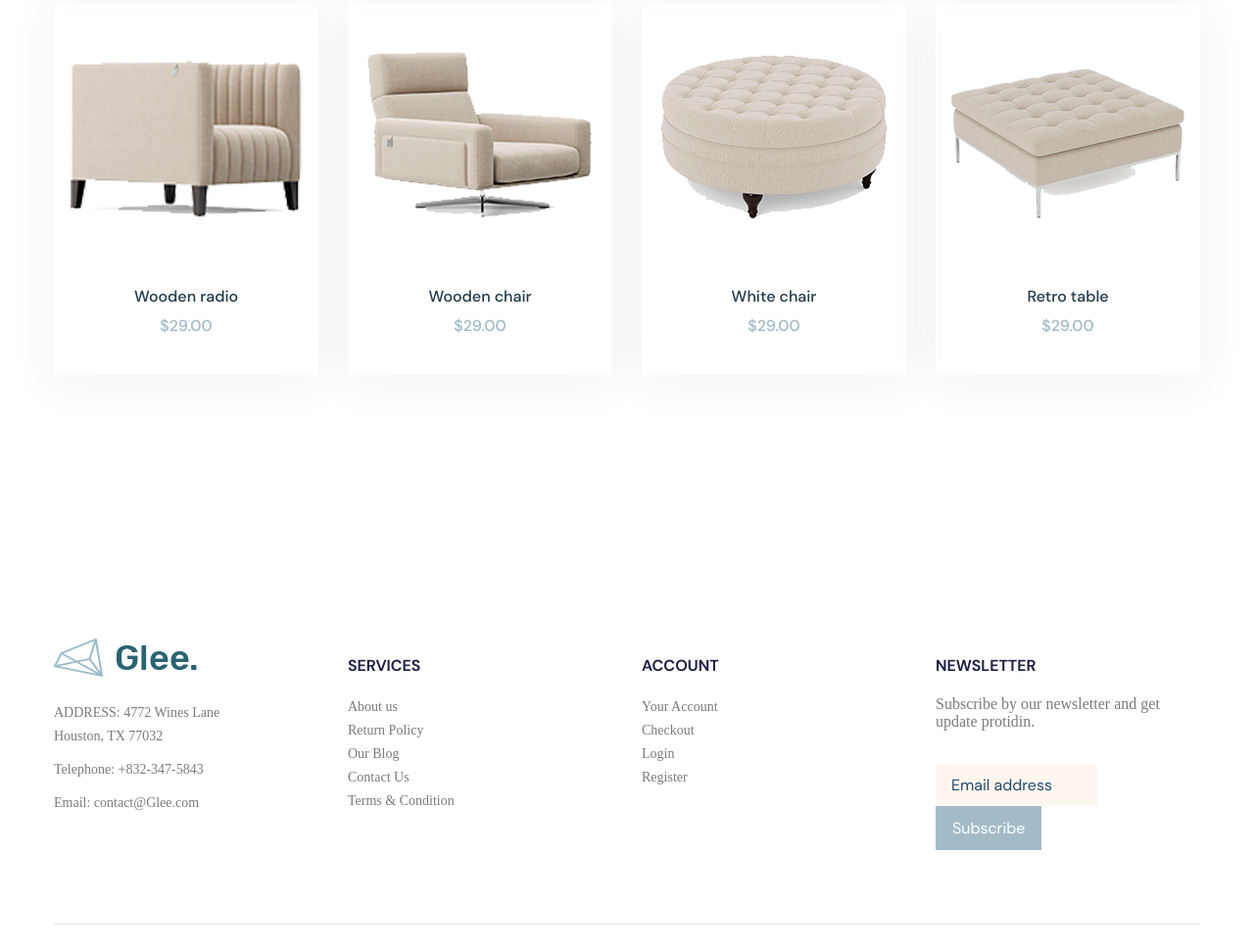
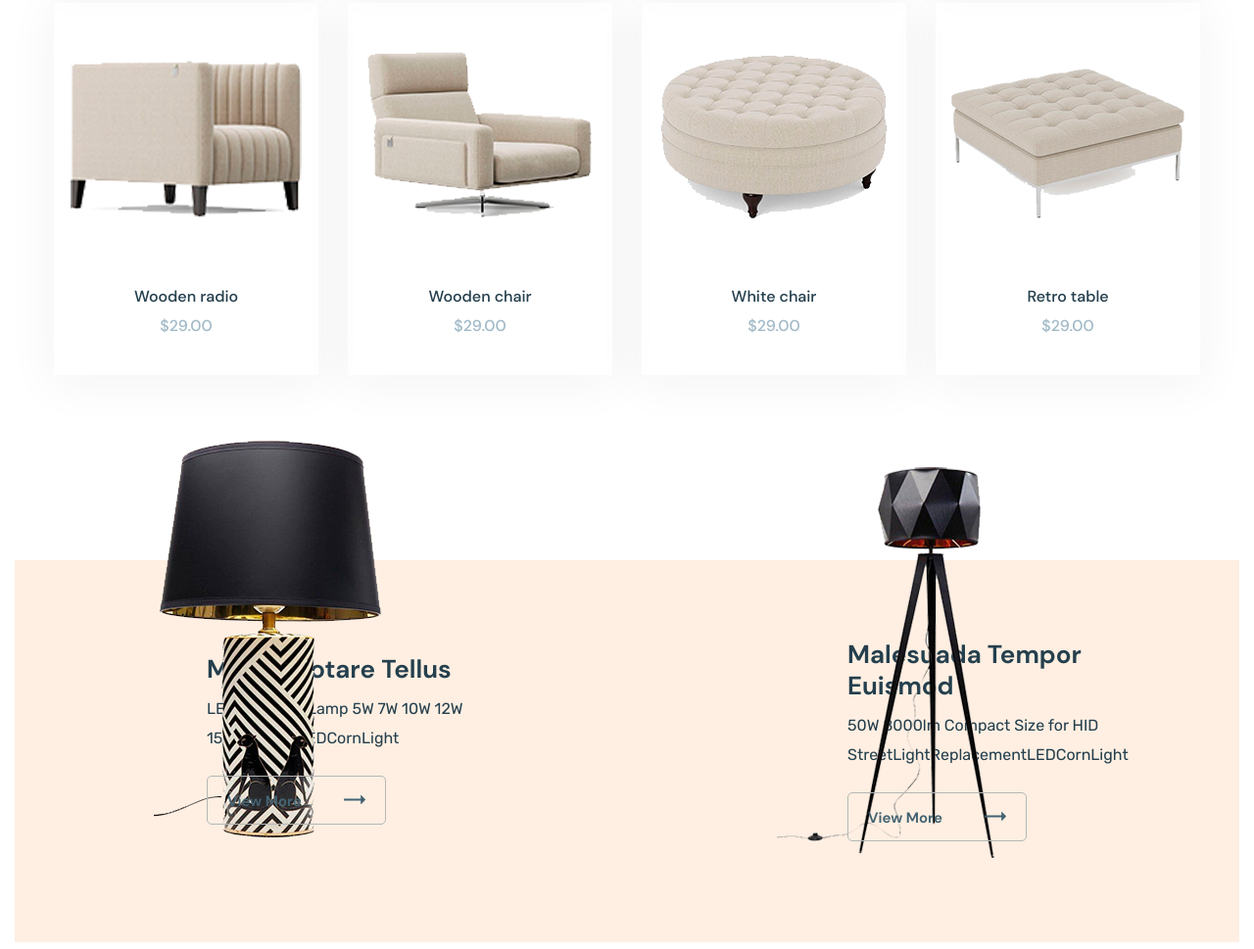
Before and after one commit to ITfrontTop/glee-maket, a website: page app/index.html in a window 1280 px wide. Shown: the part 1828-2797 px from the top of the page at 98% size. Drawn offline with nearby package versions, Linux system fonts and the light colour scheme; files that its build step writes are made by us from their sources.

Commit message:
added lamp section

```diff
--- a/app/index.html
+++ b/app/index.html
@@ -53,18 +53,18 @@
                 </nav>
                 <div class="user-nav">
                     <a class="user-nav__link user-nav__link-search" href="#">
-                        <img class="user-nav__img" src="images/search.svg" alt="search">
+                        <img class="user-nav__img" src="images/icons/search.svg" alt="search">
                     </a>
                     <a class="user-nav__link user-nav__link-heart" href="#">
-                        <img class="user-nav__img" src="images/heart.svg" alt="heart">
+                        <img class="user-nav__img" src="images/icons/heart.svg" alt="heart">
                         <span class="user-nav__num">0</span>
                     </a>
                     <a class="user-nav__link user-nav__link-cart" href="#">
-                        <img class="user-nav__img" src="images/cart.svg" alt="cart">
+                        <img class="user-nav__img" src="images/icons/cart.svg" alt="cart">
                         <span class="user-nav__num">0</span>
                     </a>
                     <a class="user-nav__link user-nav__link-menu" href="#">
-                        <img class="user-nav__img" src="images/menu.svg" alt="menu">
+                        <img class="user-nav__img" src="images/icons/menu.svg" alt="menu">
                     </a>
                 </div>
             </div>
@@ -108,7 +108,7 @@
                 </div>
             </div>
         </section>
-    </main>
+
 
         <section class="products-info">
             <div class="container">
@@ -456,6 +456,46 @@
             </div>
         </section>
 
+        <section class="lamp">
+            <div class="container">
+                <div class="lamp__inner">
+                    <div class="lamp-left">
+                        <img class="lamp-left__img" src="images/lamp-left.png" alt="lamp">
+                        <div class="lamp-left__content">
+                            <h4 class="lamp__title lamp-left__title">
+                                Mirum Notare Tellus
+                            </h4>
+                            <p class="lamp__text lamp-left__text">
+                                LEDCornBulb Lamp 5W 7W 10W 12W 15W E26 E27LEDCornLight
+                            </p>
+                            <a class="lamp__link lamp-left__link" href="#">
+                                View More
+                            </a>
+                        </div>
+                    </div>
+                    <div class="lamp-right">
+                        <img class="lamp-right__img" src="images/lemp-right.png" alt="lamp">
+                        <div class="lamp-right__content">
+                            <h4 class="lamp__title lamp-right__title">
+                                Malesuada Tempor  Euismod
+                            </h4>
+                            <p class="lamp__text lamp-right__text">
+                                50W 8000lm Compact Size for HID StreetLightReplacementLEDCornLight
+                            </p>
+                            <a class="lamp__link lamp-right__link" href="#">
+                                View More
+                            </a>
+                        </div>
+                    </div>
+                </div>
+            </div>
+        </section>
+
+        <section class="new-product">
+
+        </section>
+
+    </main>
     <footer class="footer">
         <div class="content">
             <div class="footer-top">
--- a/app/scss/style.scss
+++ b/app/scss/style.scss
@@ -419,6 +419,83 @@
 
 
 
+.lamp {
+    &__inner {
+        display: flex;
+        justify-content: space-between;
+        margin-bottom: 100px;
+    }
+    &__title {
+        @extend %dmsans-700;
+        font-size: 26px;
+        line-height: 32px;
+        color: $usernum;
+        margin-bottom: 10px;
+    }
+    &__text {
+        @extend %rubik-400;
+        font-size: 16px;
+        line-height: 30px;
+        color: $usernum;
+        margin-bottom: 40px;
+    }
+    &__link {
+        @extend %dmsans-700;
+        font-size: 15px;
+        line-height: 12px;
+        color: $accent;
+        border: 1px solid #b3b7b5;
+        border-radius: 5px;
+        padding: 15px 85px 13px 20px;
+        position: relative;
+        &:before {
+            content:'';
+            position: absolute;
+            width: 23px;
+            height: 10px;
+            background-image: url('../images/arrow-btn-blue.svg');
+            background-repeat: no-repeat;
+            top: 19px;
+            right: 19px;
+        }
+    }
+    &-left,
+    .lamp-right {
+        background-color: $pinkmedium;
+        height: 390px;
+        max-width: 870px;
+        width: 100%;
+        position: relative;
+    }
+    &-left {
+        padding: 95px 100px 95px;
+        &__img {
+        position: absolute;
+        top: -122px;
+        left: 142px;
+        }
+        &__content {
+            max-width: 335px;
+            margin-left: auto;
+            padding-right: 50px;
+        }
+    }
+    &-right {
+        padding: 80px 100px 100px 80px;
+        &__img {
+            position: absolute;
+            top: -95px;
+            left: 147px;
+        }
+        &__content {
+            max-width: 300px;
+            margin-left: auto;
+            padding-right: 40px;
+        }
+    }
+
+}
+
 
 
 
```
Also changed, not shown: app/images/arrow-btn-blue.svg (added), app/images/icons/cart.svg (renamed from app/images/cart.svg), app/images/icons/heart.svg (renamed from app/images/heart.svg), app/images/icons/menu.svg (renamed from app/images/menu.svg), app/images/icons/search.svg (renamed from app/images/search.svg), app/images/lamp-left.png (added), app/images/lemp-right.png (added). Lines whose indentation alone changed are shown as unchanged.
